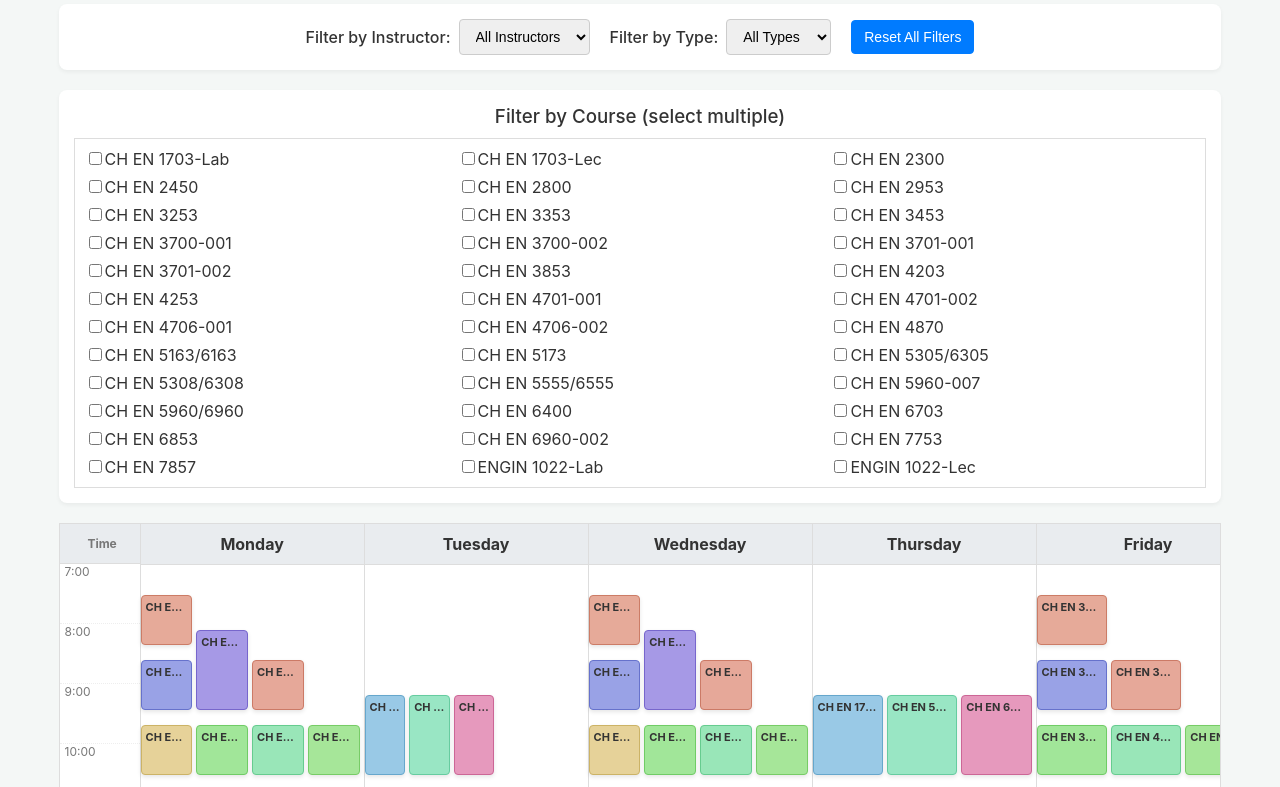
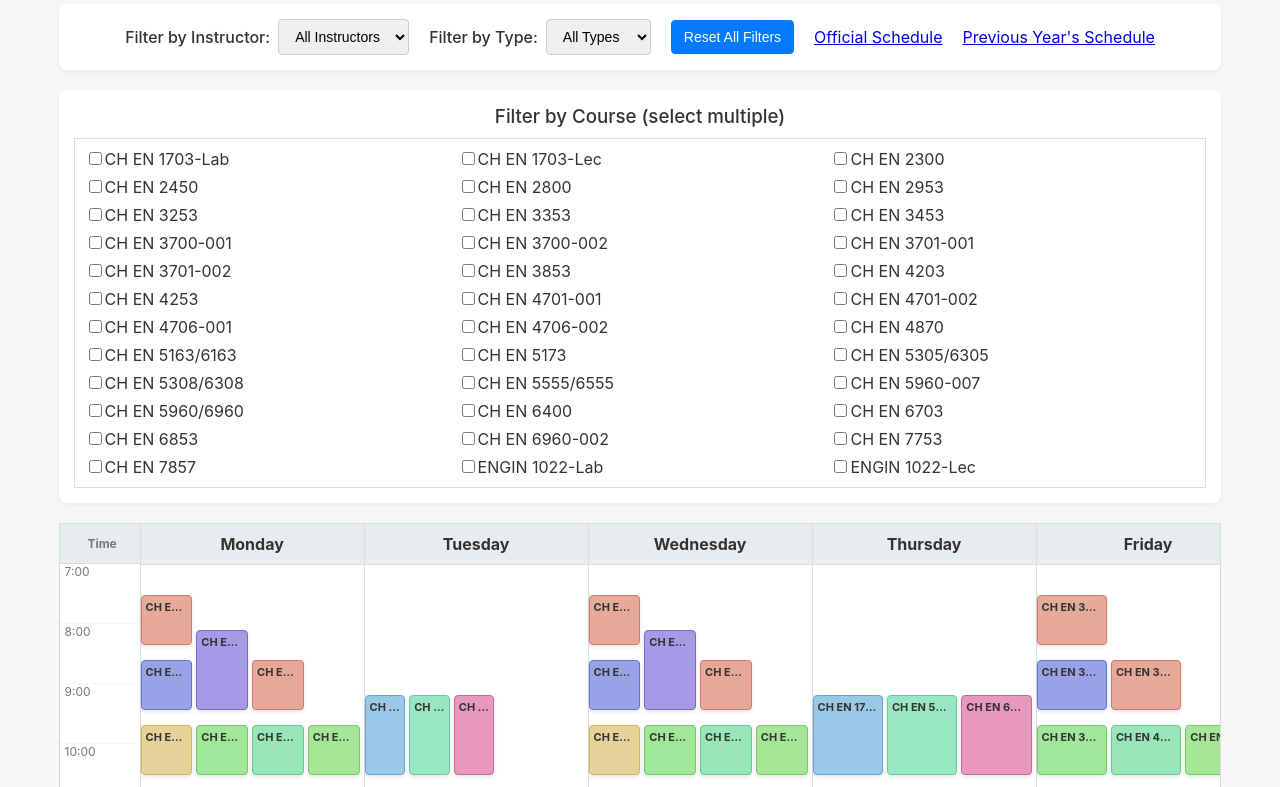
Before and after one commit to DRWagner16/CHEN-F25-Schedule, a plain HTML site: page index.html in a window 1280 px wide. Shown: the part 104-891 px from the top of the page. Drawn offline with Linux system fonts and the light colour scheme.

Commit message:
Update index.html

```diff
--- a/index.html
+++ b/index.html
@@ -3,7 +3,7 @@
 <head>
     <meta charset="UTF-8">
     <meta name="viewport" content="width=device-width, initial-scale=1.0">
-    <title>Fall 2025 CH EN Course Schedule</title>
+    <title>Weekly Class Schedule</title>
     <link rel="stylesheet" href="style.css">
 </head>
 <body>
@@ -24,6 +24,10 @@
                 </select>
             </div>
             <button id="reset-filters">Reset All Filters</button>
+
+            <a href="https://class-schedule.app.utah.edu/" class="link-button" target="_blank" rel="noopener noreferrer">Official Schedule</a>
+            <a href="#" class="link-button" target="_blank" rel="noopener noreferrer">Previous Year's Schedule</a>
+
         </div>
 
         <div class="course-filter-container">
@@ -36,8 +40,7 @@
             <div class="calendar-grid">
                 <div class="time-column">
                     <div class="time-slot header">Time</div>
-                    </div>
-
+                </div>
                 <div class="day-column">
                     <div class="day-header">Monday</div>
                     <div class="day-content" data-day="Mo"></div>
```
